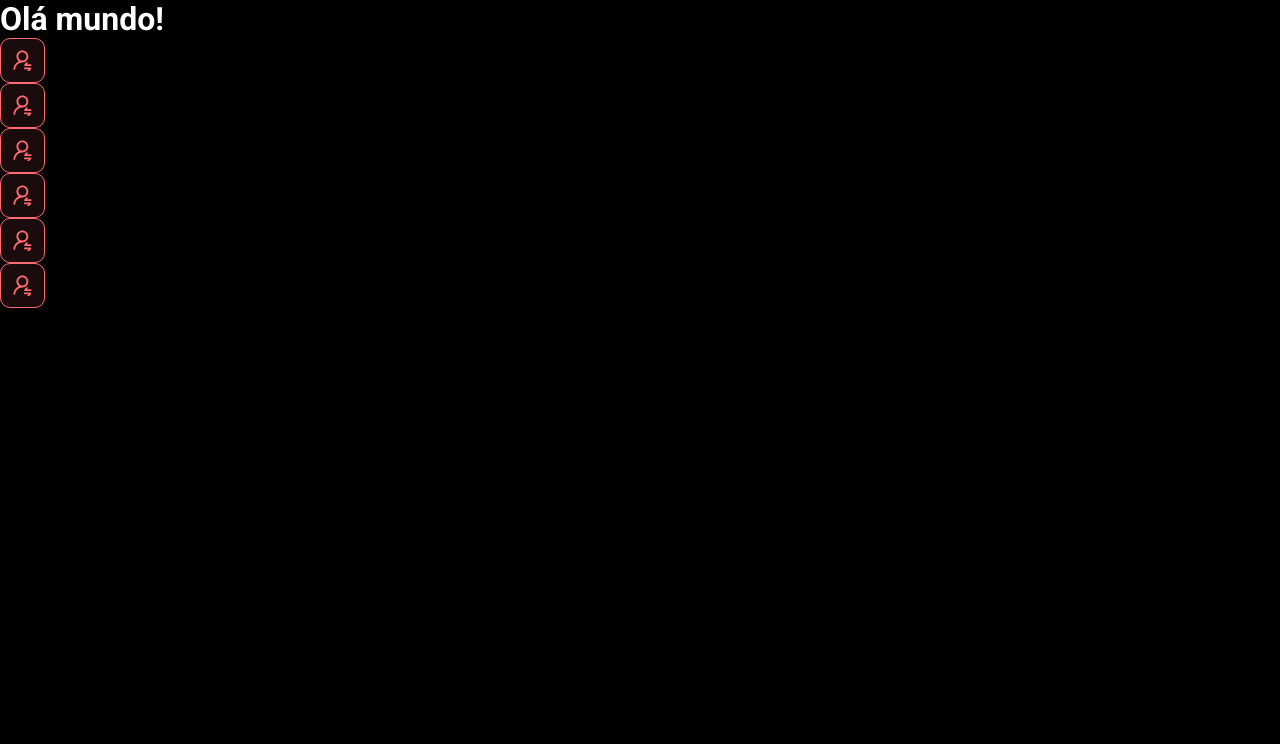
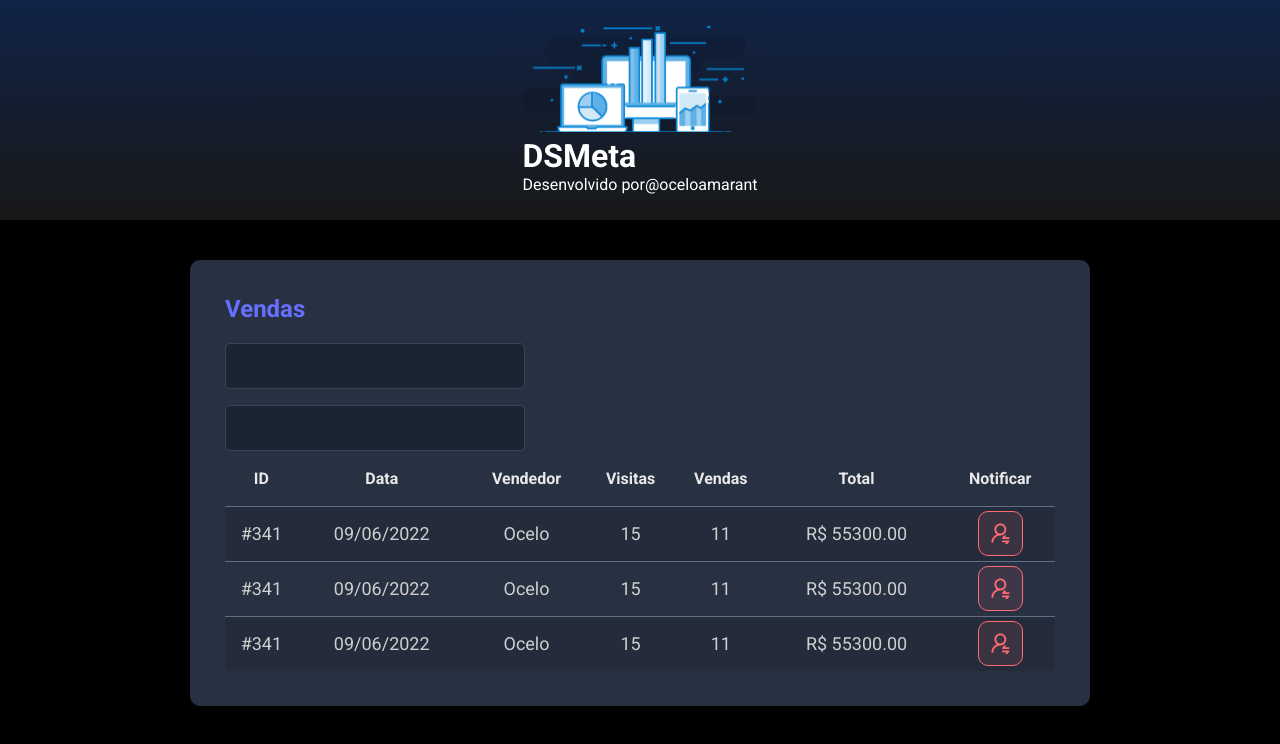
Before and after one commit to OceloAmarante/dsmeta, a React (Vite) app in the folder frontend/: page / in a window 1280 px wide. Shown: the top 744 px of the page. Built offline with nearby package versions, Linux system fonts and the light colour scheme.

Commit message:
Outros Componentes

```diff
--- a/frontend/src/App.tsx
+++ b/frontend/src/App.tsx
@@ -1,17 +1,21 @@
-import NotificationButton from "./components/NotificationButton"
+
+import Header from "./components/Header"
+import SalesCard from "./components/SalesCard"
 
 function App() {
-  return(
+  return (
     <>
-    <h1>Olá mundo!</h1>
-    <NotificationButton />
-    <NotificationButton />
-    <NotificationButton />
-    <NotificationButton />
-    <NotificationButton />
-    <NotificationButton />
+      <Header />
+      <main>
+        <section id="sales">
+          <div className="dmeta-container">
+            <SalesCard/>
+
+          </div>
+        </section>
+      </main>
     </>
-    )
+  )
 }
 
 export default App
--- /dev/null
+++ b/frontend/src/components/Header/index.tsx
@@ -0,0 +1,22 @@
+import logo from '../../assets/img/logo.svg'
+
+import './styles.css'
+
+function Header() {
+    return (
+        <header>
+            <div className="dsmeta-logo-container">
+                <img src={logo} alt="DSMeta" />
+                <h1>DSMeta</h1>
+                <p>
+                    Desenvolvido por
+                    <a href="https://www.instagram.com/oceloamarant/">@oceloamarant</a>
+                </p>
+            </div>
+        </header>
+
+
+    )
+}
+
+export default Header
--- /dev/null
+++ b/frontend/src/components/Header/styles.css
@@ -0,0 +1,29 @@
+header {
+    background: linear-gradient(180deg, #102347 0%, #181818 100%);
+    height: 220px;
+    display: flex;
+    align-items: center;
+    justify-content: center;
+
+}
+
+.dmeta-logo-conteiner {
+    /*Classes no css inicia com . */
+    display: flex;
+    flex-direction: column;
+    align-items: center;
+}
+
+.dmeta-logo-conteiner img {
+    width: 235px;
+}
+
+.dmeta-logo-conteiner h1 {
+    margin-top: 15px;
+    font-size: 24px;
+}
+
+.dmeta-logo-conteiner p {
+    font-size: 14px;
+    font-weight: 300px;
+}
--- /dev/null
+++ b/frontend/src/components/SalesCard/index.tsx
@@ -0,0 +1,80 @@
+import NotificationButton from '../NotificationButton'
+import './styles.css'
+
+function SalesCard() {
+
+    return (
+        <div className="dmeta-card">
+            <h2 className="dmeta-sales-title">Vendas</h2>
+            <div>
+                <div className="dmeta-form-control-container">
+                    <input className="dmeta-form-control" type="text" />
+                </div>
+                <div>
+                    <input className="dmeta-form-control" type="text" />
+                </div>
+            </div>
+
+            <div>
+                <table className="dmeta-sales-table">
+                    <thead>
+                        <tr>
+                            <th className="show992">ID</th>
+                            <th className="show576">Data</th>
+                            <th>Vendedor</th>
+                            <th className="show992">Visitas</th>
+                            <th className="show992">Vendas</th>
+                            <th>Total</th>
+                            <th>Notificar</th>
+                        </tr>
+                    </thead>
+                    <tbody>
+                        <tr>
+                            <td className="show992">#341</td>
+                            <td className="show576">09/06/2022</td>
+                            <td>Ocelo</td>
+                            <td className="show992">15</td>
+                            <td className="show992">11</td>
+                            <td>R$ 55300.00</td>
+                            <td>
+                                <div className="dmeta-red-btn-container">
+                                    <NotificationButton />
+                                </div>
+                            </td>
+                        </tr>
+                        <tr>
+                            <td className="show992">#341</td>
+                            <td className="show576">09/06/2022</td>
+                            <td>Ocelo</td>
+                            <td className="show992">15</td>
+                            <td className="show992">11</td>
+                            <td>R$ 55300.00</td>
+                            <td>
+                                <div className="dmeta-red-btn-container">
+                                    <NotificationButton />
+                                </div>
+                            </td>
+                        </tr>
+                        <tr>
+                            <td className="show992">#341</td>
+                            <td className="show576">09/06/2022</td>
+                            <td>Ocelo</td>
+                            <td className="show992">15</td>
+                            <td className="show992">11</td>
+                            <td>R$ 55300.00</td>
+                            <td>
+                                <div className="dmeta-red-btn-container">
+                                    <NotificationButton />
+                                </div>
+                            </td>
+                        </tr>
+                    </tbody>
+
+                </table>
+            </div>
+
+        </div>
+    )
+}
+
+export default SalesCard
--- /dev/null
+++ b/frontend/src/components/SalesCard/styles.css
@@ -0,0 +1,98 @@
+.dmeta-card {
+    background-color: #283142;
+    border-radius: 10px;
+    padding: 30px 10px;
+}
+
+.dmeta-sales-title {
+    color: #676fff;
+    font-size: 24px;
+    margin-bottom: 20px;
+}
+
+.dmeta-form-control-container {
+    margin-bottom: 16px;
+    max-width: 300px;
+}
+
+.dmeta-form-control {
+    width: 100%;
+    height: 46px;
+    background-color: #1b2531;
+    border: 1px solid #384459;
+    border-radius: 5px;
+    color: #9aaabe;
+    padding: 0 20px;
+    font-size: 18px;
+    max-width: 300px;
+}
+
+.dmeta-sales-table {
+    width: 100%;
+    border-spacing: 0;
+    border-collapse: collapse;
+}
+
+.dmeta-sales-table thead {
+    height: 55px;
+    font-size: 16px;
+    color: #E9E9E9;
+    font-weight: 700;
+}
+
+.dmeta-sales-table tbody {
+    font-size: 14px;
+    font-weight: 400;
+    color: #CFCFCF;
+    text-align: center;
+}
+
+.dmeta-sales-table tbody tr {
+    height: 74px;
+    border-top: 1px solid #5F6E82;
+}
+
+.dmeta-sales-table tbody tr:hover>td {
+    background-color: #384459;
+}
+
+.dmeta-sales-table tbody tr:nth-child(odd) {
+    background-color: #242C3B;
+}
+
+.dmeta-red-btn-container {
+    display: flex;
+    justify-content: center;
+}
+
+.show576 {
+    display: none;
+}
+
+.show992 {
+    display: none;
+}
+
+@media (min-width: 576px) {
+    .show576 {
+        display: table-cell;
+    }
+
+    .dmeta-card {
+        padding: 35px;
+    }
+
+    .dmeta-sales-table tbody tr {
+        height: 55px;
+    }
+
+    .dmeta-sales-table tbody {
+        font-size: 18px;
+    }
+}
+
+@media (min-width: 992px) {
+    .show992 {
+        display: table-cell;
+    }
+}
--- a/frontend/src/index.css
+++ b/frontend/src/index.css
@@ -19,3 +19,13 @@
   color: unset;
   text-decoration: none;
 }
+
+.dmeta-container {
+  width: 100%;
+  max-width: 900px;
+  margin: 0 auto;
+}
+
+#sales {
+  padding: 40px 10px;
+}
```
Also changed, not shown: frontend/src/assets/img/logo.svg (added).
